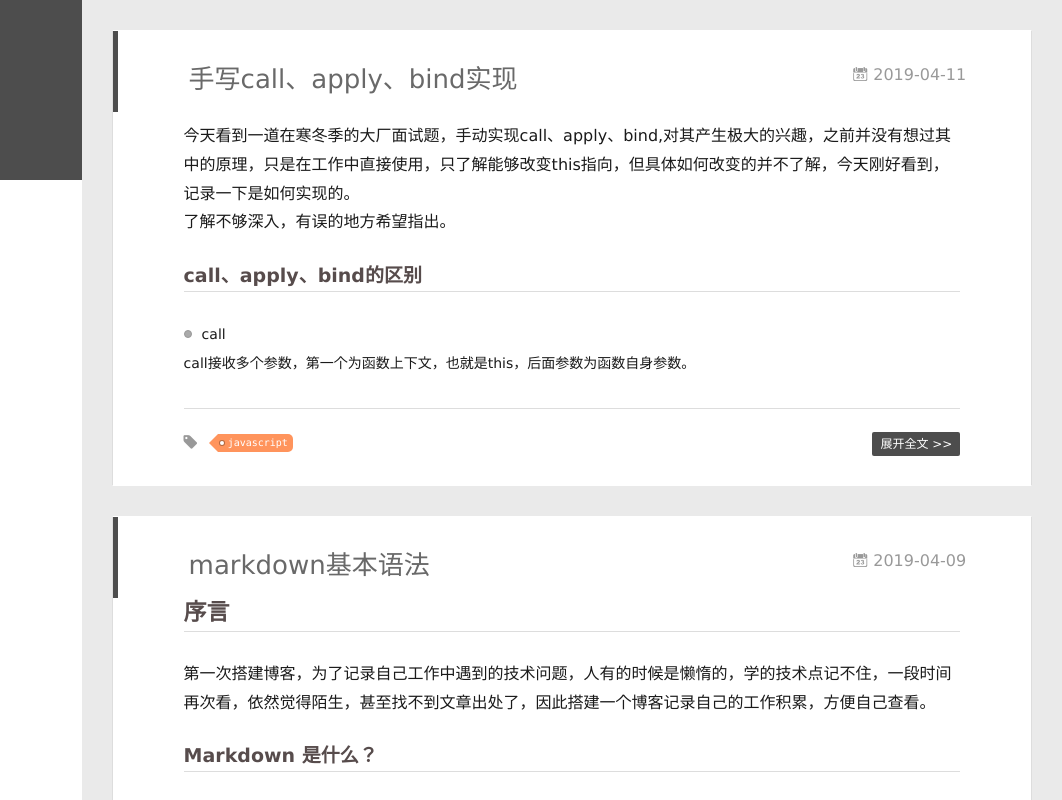
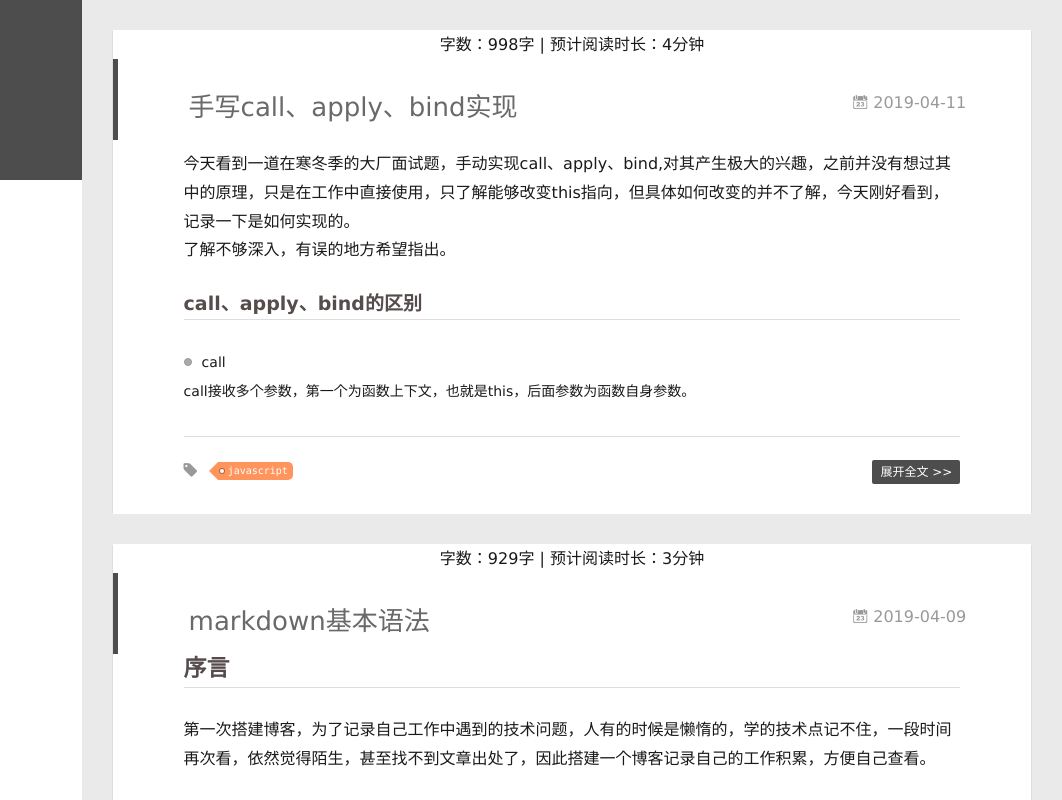
Before and after one commit to 13718003748/13718003748.github.io, a plain HTML site: page index.html in a window 1280 px wide. Shown: the full height of the page, 218-1280 px from the left. Drawn offline with Linux system fonts and the light colour scheme; some packages are replaced by stand-ins of ours; a script that the page names is missing.

Commit message:
Site updated: 2019-04-13 21:16:07

```diff
--- a/index.html
+++ b/index.html
@@ -146,6 +146,9 @@
 
     <article id="post-changeThis" class="article article-type-post  article-index" itemscope itemprop="blogPost">
   <div class="article-inner">
+    <div align="center" class="post-count">
+      字数：998字 | 预计阅读时长：4分钟
+    </div>
 
       <header class="article-header">
 
@@ -222,6 +225,9 @@
 
     <article id="post-markdown" class="article article-type-post  article-index" itemscope itemprop="blogPost">
   <div class="article-inner">
+    <div align="center" class="post-count">
+      字数：929字 | 预计阅读时长：3分钟
+    </div>
 
       <header class="article-header">
 
```
Also changed, not shown: 2019/04/09/markdown/index.html (+3 -0 lines), 2019/04/11/changethis/index.html (+3 -0 lines), about/index.html (+3 -0 lines), categories/index.html (+3 -0 lines), friends/index.html (+3 -0 lines), tags/index.html (+3 -0 lines).
